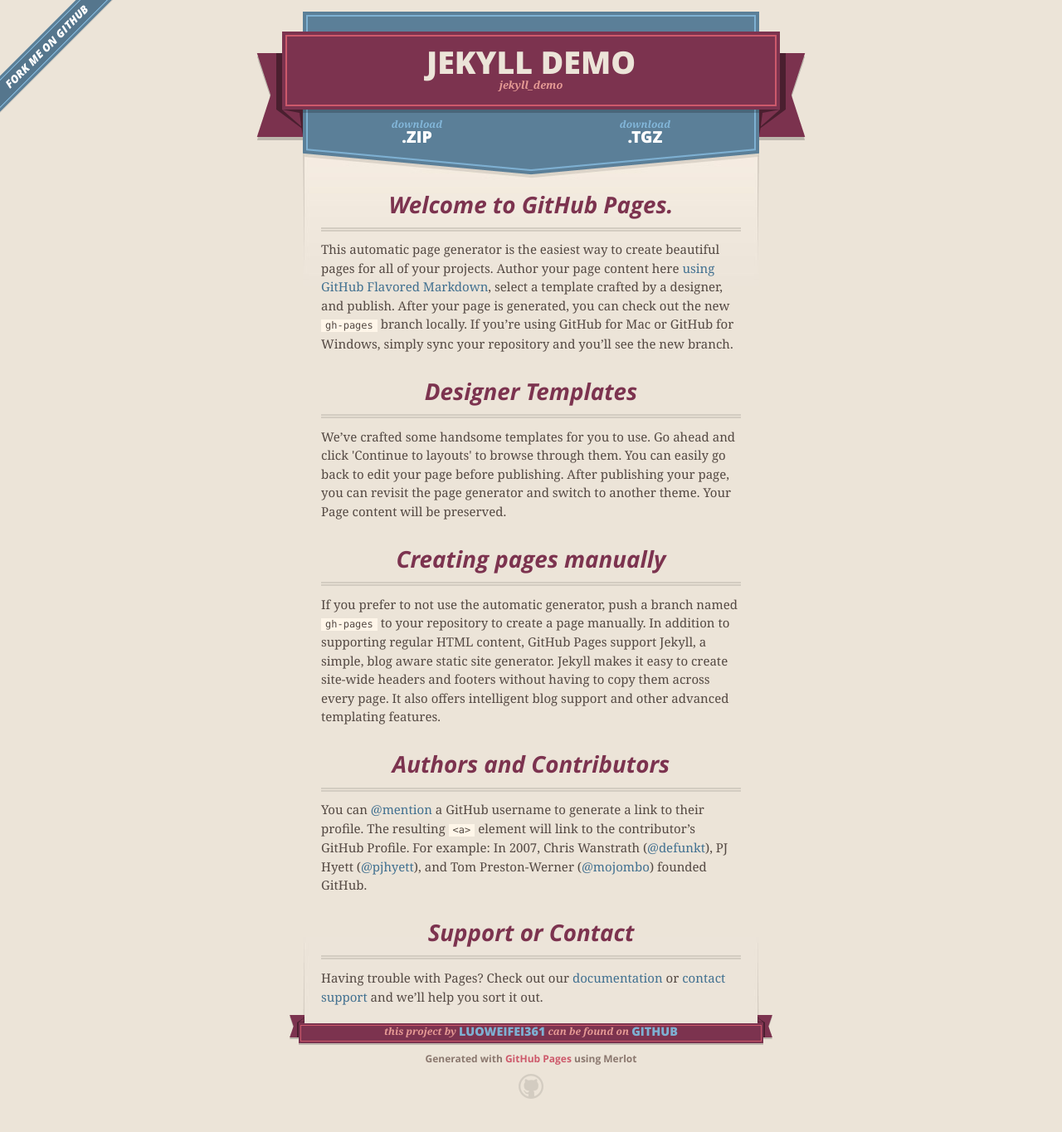
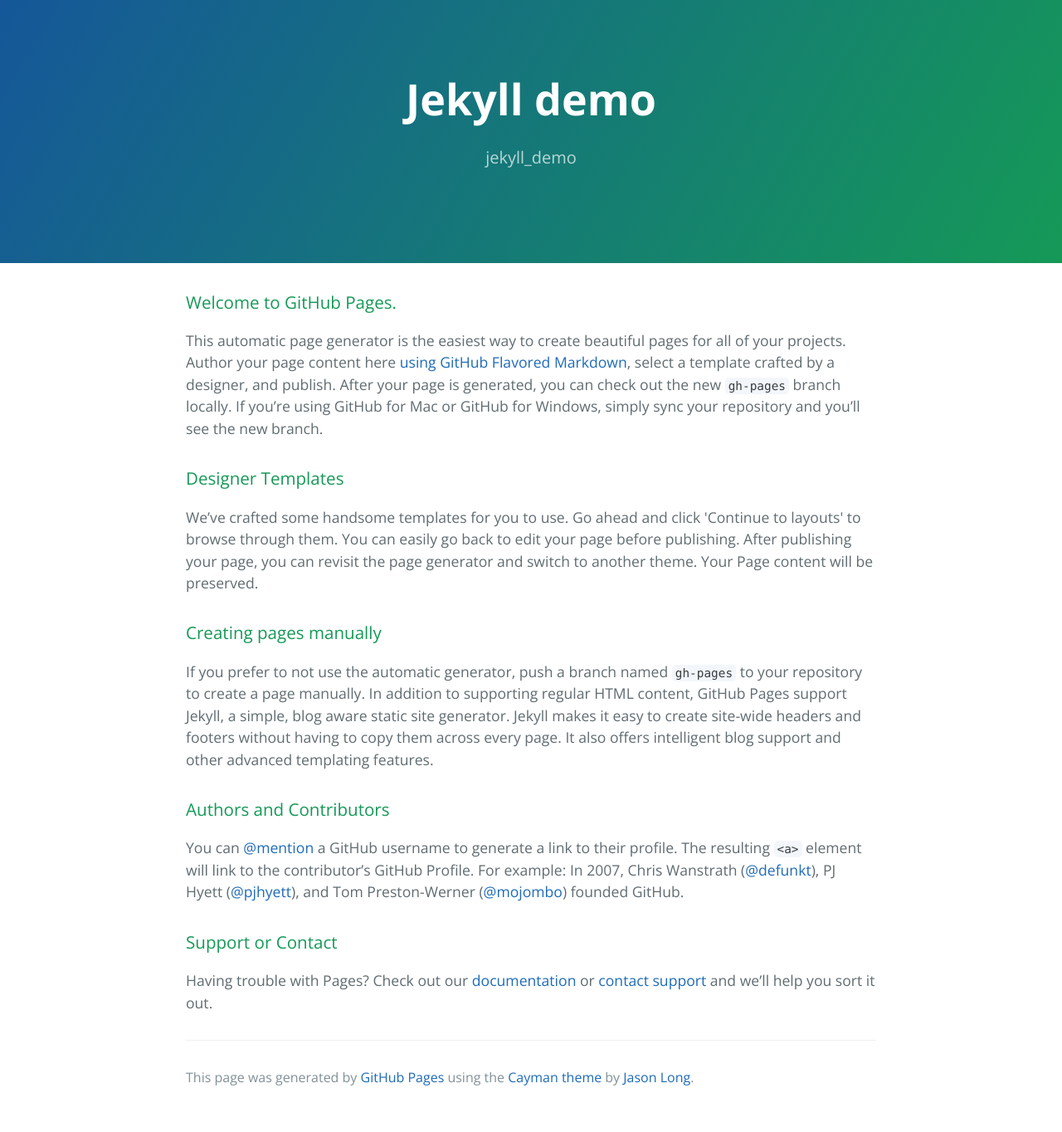
Before and after one commit to luoweifei361/luoweifei361.github.io, a Jekyll site: the page index.html, which Jekyll copies as it is, in a window 1280 px wide. Shown: the whole page at 83% size. Built offline with Jekyll 4.4.1, drawn with Linux system fonts in a browser that asks for light colours; nearby versions of some CDN libraries; Markdown is read by kramdown in place of the engine named in the settings; after the commit the page ends 1342 px from its top, so only the background shows below that.

Commit message:
Replace master branch with page content via GitHub

```diff
--- a/index.html
+++ b/index.html
@@ -1,52 +1,22 @@
 <!DOCTYPE html>
-<html>
+<html lang="en-us">
   <head>
-    <meta charset='utf-8'>
-    <meta http-equiv="X-UA-Compatible" content="chrome=1">
-    <meta name="viewport" content="width=640">
+    <meta charset="UTF-8">
+    <title>Jekyll demo by luoweifei361</title>
+    <meta name="viewport" content="width=device-width, initial-scale=1">
+    <link rel="stylesheet" type="text/css" href="stylesheets/normalize.css" media="screen">
+    <link href='https://fonts.googleapis.com/css?family=Open+Sans:400,700' rel='stylesheet' type='text/css'>
+    <link rel="stylesheet" type="text/css" href="stylesheets/stylesheet.css" media="screen">
+    <link rel="stylesheet" type="text/css" href="stylesheets/github-light.css" media="screen">
+  </head>
+  <body>
+    <section class="page-header">
+      <h1 class="project-name">Jekyll demo</h1>
+      <h2 class="project-tagline">jekyll_demo</h2>
+    </section>
 
-    <link rel="stylesheet" href="stylesheets/core.css" media="screen">
-    <link rel="stylesheet" href="stylesheets/mobile.css" media="handheld, only screen and (max-device-width:640px)">
-    <link rel="stylesheet" href="stylesheets/github-light.css">
-
-    <script type="text/javascript" src="javascripts/modernizr.js"></script>
-    <script type="text/javascript" src="https://ajax.googleapis.com/ajax/libs/jquery/1.7.1/jquery.min.js"></script>
-    <script type="text/javascript" src="javascripts/headsmart.min.js"></script>
-    <script type="text/javascript">
-      $(document).ready(function () {
-        $('#main_content').headsmart()
-      })
-    </script>
-    <title>Jekyll demo by luoweifei361</title>
-  </head>
-
-  <body>
-    <a id="forkme_banner" href="https://github.com/luoweifei361/jekyll_demo">View on GitHub</a>
-    <div class="shell">
-
-      <header>
-        <span class="ribbon-outer">
-          <span class="ribbon-inner">
-            <h1>Jekyll demo</h1>
-            <h2>jekyll_demo</h2>
-          </span>
-          <span class="left-tail"></span>
-          <span class="right-tail"></span>
-        </span>
-      </header>
-
-      <section id="downloads">
-        <span class="inner">
-          <a href="https://github.com/luoweifei361/jekyll_demo/zipball/master" class="zip"><em>download</em> .ZIP</a><a href="https://github.com/luoweifei361/jekyll_demo/tarball/master" class="tgz"><em>download</em> .TGZ</a>
-        </span>
-      </section>
-
-
-      <span class="banner-fix"></span>
-
-
-      <section id="main_content">
-        <h3>
+    <section class="main-content">
+      <h3>
 <a id="welcome-to-github-pages" class="anchor" href="#welcome-to-github-pages" aria-hidden="true"><span class="octicon octicon-link"></span></a>Welcome to GitHub Pages.</h3>
 
 <p>This automatic page generator is the easiest way to create beautiful pages for all of your projects. Author your page content here <a href="https://guides.github.com/features/mastering-markdown/">using GitHub Flavored Markdown</a>, select a template crafted by a designer, and publish. After your page is generated, you can check out the new <code>gh-pages</code> branch locally. If you’re using GitHub for Mac or GitHub for Windows, simply sync your repository and you’ll see the new branch.</p>
@@ -70,21 +40,13 @@
 <a id="support-or-contact" class="anchor" href="#support-or-contact" aria-hidden="true"><span class="octicon octicon-link"></span></a>Support or Contact</h3>
 
 <p>Having trouble with Pages? Check out our <a href="https://help.github.com/pages">documentation</a> or <a href="https://github.com/contact">contact support</a> and we’ll help you sort it out.</p>
-      </section>
 
-      <footer>
-        <span class="ribbon-outer">
-          <span class="ribbon-inner">
-            <p>this project by <a href="https://github.com/luoweifei361">luoweifei361</a> can be found on <a href="https://github.com/luoweifei361/jekyll_demo">GitHub</a></p>
-          </span>
-          <span class="left-tail"></span>
-          <span class="right-tail"></span>
-        </span>
-        <p>Generated with <a href="https://pages.github.com">GitHub Pages</a> using Merlot</p>
-        <span class="octocat"></span>
+      <footer class="site-footer">
+
+        <span class="site-footer-credits">This page was generated by <a href="https://pages.github.com">GitHub Pages</a> using the <a href="https://github.com/jasonlong/cayman-theme">Cayman theme</a> by <a href="https://twitter.com/jasonlong">Jason Long</a>.</span>
       </footer>
 
-    </div>
+    </section>
 
 
   </body>
--- /dev/null
+++ b/stylesheets/stylesheet.css
@@ -0,0 +1,245 @@
+* {
+  box-sizing: border-box; }
+
+body {
+  padding: 0;
+  margin: 0;
+  font-family: "Open Sans", "Helvetica Neue", Helvetica, Arial, sans-serif;
+  font-size: 16px;
+  line-height: 1.5;
+  color: #606c71; }
+
+a {
+  color: #1e6bb8;
+  text-decoration: none; }
+  a:hover {
+    text-decoration: underline; }
+
+.btn {
+  display: inline-block;
+  margin-bottom: 1rem;
+  color: rgba(255, 255, 255, 0.7);
+  background-color: rgba(255, 255, 255, 0.08);
+  border-color: rgba(255, 255, 255, 0.2);
+  border-style: solid;
+  border-width: 1px;
+  border-radius: 0.3rem;
+  transition: color 0.2s, background-color 0.2s, border-color 0.2s; }
+  .btn + .btn {
+    margin-left: 1rem; }
+
+.btn:hover {
+  color: rgba(255, 255, 255, 0.8);
+  text-decoration: none;
+  background-color: rgba(255, 255, 255, 0.2);
+  border-color: rgba(255, 255, 255, 0.3); }
+
+@media screen and (min-width: 64em) {
+  .btn {
+    padding: 0.75rem 1rem; } }
+
+@media screen and (min-width: 42em) and (max-width: 64em) {
+  .btn {
+    padding: 0.6rem 0.9rem;
+    font-size: 0.9rem; } }
+
+@media screen and (max-width: 42em) {
+  .btn {
+    display: block;
+    width: 100%;
+    padding: 0.75rem;
+    font-size: 0.9rem; }
+    .btn + .btn {
+      margin-top: 1rem;
+      margin-left: 0; } }
+
+.page-header {
+  color: #fff;
+  text-align: center;
+  background-color: #159957;
+  background-image: linear-gradient(120deg, #155799, #159957); }
+
+@media screen and (min-width: 64em) {
+  .page-header {
+    padding: 5rem 6rem; } }
+
+@media screen and (min-width: 42em) and (max-width: 64em) {
+  .page-header {
+    padding: 3rem 4rem; } }
+
+@media screen and (max-width: 42em) {
+  .page-header {
+    padding: 2rem 1rem; } }
+
+.project-name {
+  margin-top: 0;
+  margin-bottom: 0.1rem; }
+
+@media screen and (min-width: 64em) {
+  .project-name {
+    font-size: 3.25rem; } }
+
+@media screen and (min-width: 42em) and (max-width: 64em) {
+  .project-name {
+    font-size: 2.25rem; } }
+
+@media screen and (max-width: 42em) {
+  .project-name {
+    font-size: 1.75rem; } }
+
+.project-tagline {
+  margin-bottom: 2rem;
+  font-weight: normal;
+  opacity: 0.7; }
+
+@media screen and (min-width: 64em) {
+  .project-tagline {
+    font-size: 1.25rem; } }
+
+@media screen and (min-width: 42em) and (max-width: 64em) {
+  .project-tagline {
+    font-size: 1.15rem; } }
+
+@media screen and (max-width: 42em) {
+  .project-tagline {
+    font-size: 1rem; } }
+
+.main-content :first-child {
+  margin-top: 0; }
+.main-content img {
+  max-width: 100%; }
+.main-content h1, .main-content h2, .main-content h3, .main-content h4, .main-content h5, .main-content h6 {
+  margin-top: 2rem;
+  margin-bottom: 1rem;
+  font-weight: normal;
+  color: #159957; }
+.main-content p {
+  margin-bottom: 1em; }
+.main-content code {
+  padding: 2px 4px;
+  font-family: Consolas, "Liberation Mono", Menlo, Courier, monospace;
+  font-size: 0.9rem;
+  color: #383e41;
+  background-color: #f3f6fa;
+  border-radius: 0.3rem; }
+.main-content pre {
+  padding: 0.8rem;
+  margin-top: 0;
+  margin-bottom: 1rem;
+  font: 1rem Consolas, "Liberation Mono", Menlo, Courier, monospace;
+  color: #567482;
+  word-wrap: normal;
+  background-color: #f3f6fa;
+  border: solid 1px #dce6f0;
+  border-radius: 0.3rem; }
+  .main-content pre > code {
+    padding: 0;
+    margin: 0;
+    font-size: 0.9rem;
+    color: #567482;
+    word-break: normal;
+    white-space: pre;
+    background: transparent;
+    border: 0; }
+.main-content .highlight {
+  margin-bottom: 1rem; }
+  .main-content .highlight pre {
+    margin-bottom: 0;
+    word-break: normal; }
+.main-content .highlight pre, .main-content pre {
+  padding: 0.8rem;
+  overflow: auto;
+  font-size: 0.9rem;
+  line-height: 1.45;
+  border-radius: 0.3rem; }
+.main-content pre code, .main-content pre tt {
+  display: inline;
+  max-width: initial;
+  padding: 0;
+  margin: 0;
+  overflow: initial;
+  line-height: inherit;
+  word-wrap: normal;
+  background-color: transparent;
+  border: 0; }
+  .main-content pre code:before, .main-content pre code:after, .main-content pre tt:before, .main-content pre tt:after {
+    content: normal; }
+.main-content ul, .main-content ol {
+  margin-top: 0; }
+.main-content blockquote {
+  padding: 0 1rem;
+  margin-left: 0;
+  color: #819198;
+  border-left: 0.3rem solid #dce6f0; }
+  .main-content blockquote > :first-child {
+    margin-top: 0; }
+  .main-content blockquote > :last-child {
+    margin-bottom: 0; }
+.main-content table {
+  display: block;
+  width: 100%;
+  overflow: auto;
+  word-break: normal;
+  word-break: keep-all; }
+  .main-content table th {
+    font-weight: bold; }
+  .main-content table th, .main-content table td {
+    padding: 0.5rem 1rem;
+    border: 1px solid #e9ebec; }
+.main-content dl {
+  padding: 0; }
+  .main-content dl dt {
+    padding: 0;
+    margin-top: 1rem;
+    font-size: 1rem;
+    font-weight: bold; }
+  .main-content dl dd {
+    padding: 0;
+    margin-bottom: 1rem; }
+.main-content hr {
+  height: 2px;
+  padding: 0;
+  margin: 1rem 0;
+  background-color: #eff0f1;
+  border: 0; }
+
+@media screen and (min-width: 64em) {
+  .main-content {
+    max-width: 64rem;
+    padding: 2rem 6rem;
+    margin: 0 auto;
+    font-size: 1.1rem; } }
+
+@media screen and (min-width: 42em) and (max-width: 64em) {
+  .main-content {
+    padding: 2rem 4rem;
+    font-size: 1.1rem; } }
+
+@media screen and (max-width: 42em) {
+  .main-content {
+    padding: 2rem 1rem;
+    font-size: 1rem; } }
+
+.site-footer {
+  padding-top: 2rem;
+  margin-top: 2rem;
+  border-top: solid 1px #eff0f1; }
+
+.site-footer-owner {
+  display: block;
+  font-weight: bold; }
+
+.site-footer-credits {
+  color: #819198; }
+
+@media screen and (min-width: 64em) {
+  .site-footer {
+    font-size: 1rem; } }
+
+@media screen and (min-width: 42em) and (max-width: 64em) {
+  .site-footer {
+    font-size: 1rem; } }
+
+@media screen and (max-width: 42em) {
+  .site-footer {
+    font-size: 0.9rem; } }
```
Also changed, not shown: stylesheets/normalize.css (added).
